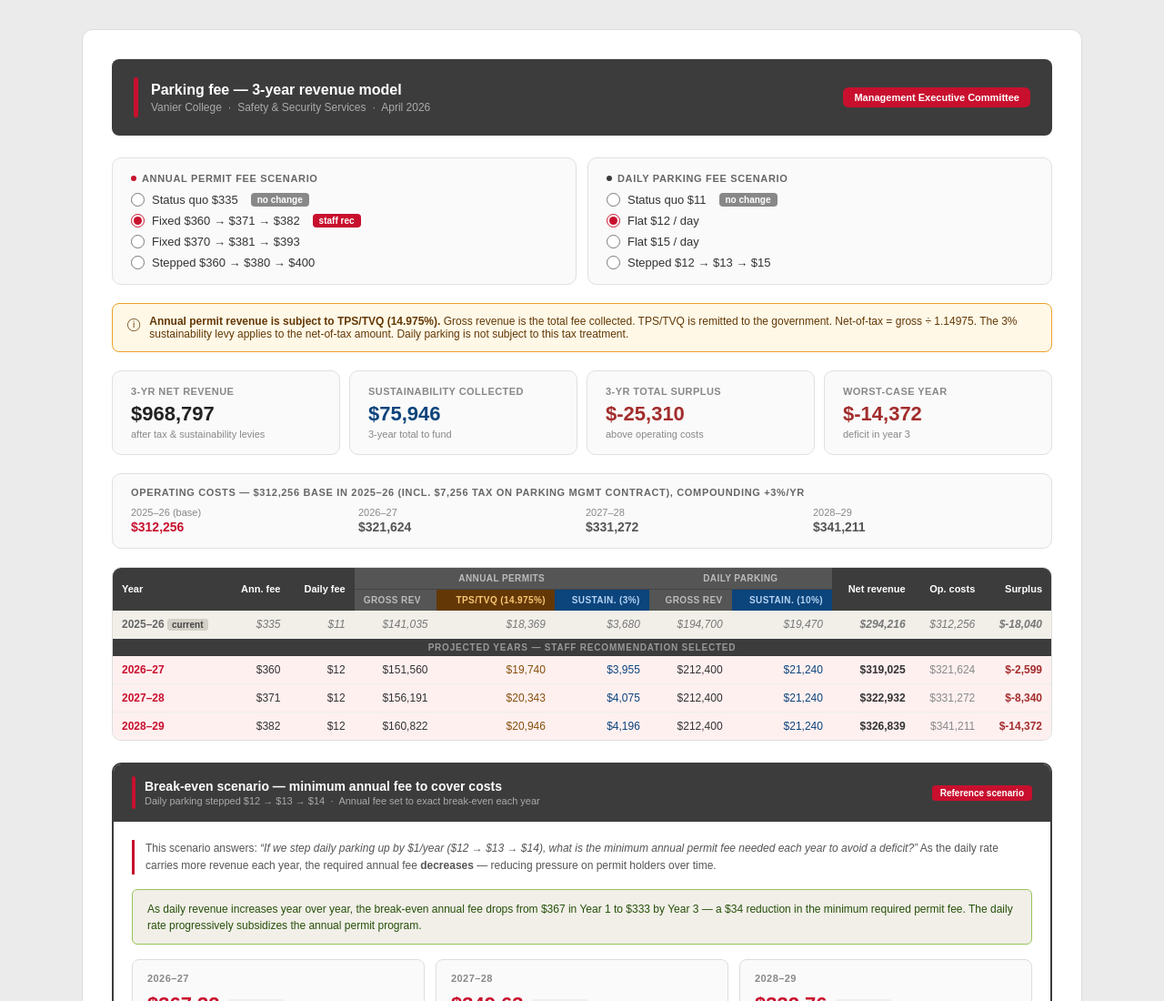
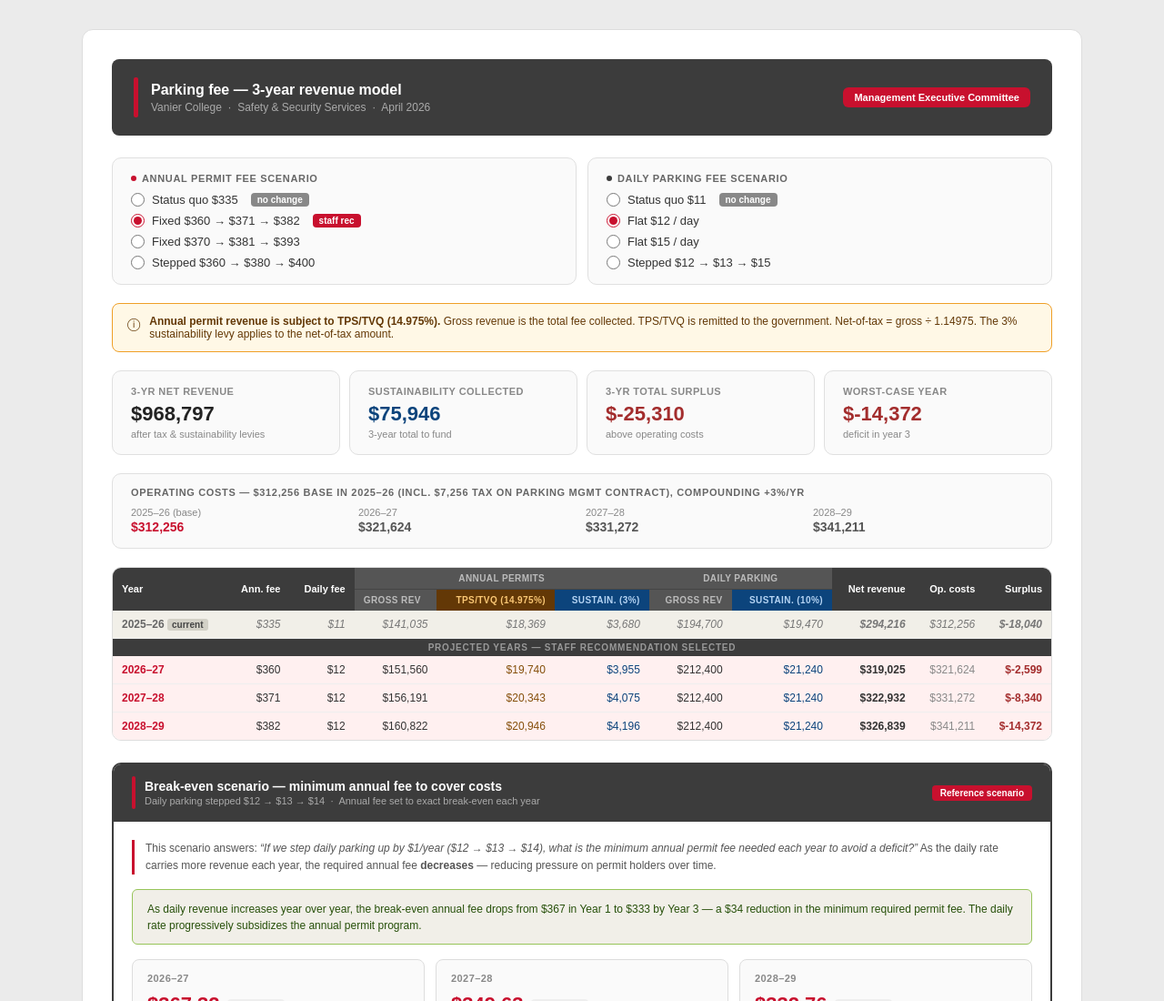
Before and after one commit to LBVC-PASS/Parkingfees2026, a plain HTML site: page index.html in a window 1280 px wide. Shown: the top 1100 px of the page at 91% size. Drawn offline with Linux system fonts and the light colour scheme.

Commit message:
Update index.html
Modified a daily box text

```diff
--- a/index.html
+++ b/index.html
@@ -123,7 +123,7 @@ tr.dv-sq td{background:#888!important;color:#eee!important;font-size:10px;text-a
 
 <div class="tax-note">
   <div style="font-size:14px;flex-shrink:0;margin-top:1px">&#9432;</div>
-  <div><strong>Annual permit revenue is subject to TPS/TVQ (14.975%).</strong> Gross revenue is the total fee collected. TPS/TVQ is remitted to the government. Net-of-tax = gross &divide; 1.14975. The 3% sustainability levy applies to the net-of-tax amount. Daily parking is not subject to this tax treatment.</div>
+  <div><strong>Annual permit revenue is subject to TPS/TVQ (14.975%).</strong> Gross revenue is the total fee collected. TPS/TVQ is remitted to the government. Net-of-tax = gross &divide; 1.14975. The 3% sustainability levy applies to the net-of-tax amount.</div>
 </div>
 
 <div class="kpi-grid" id="kpi"></div>
```
